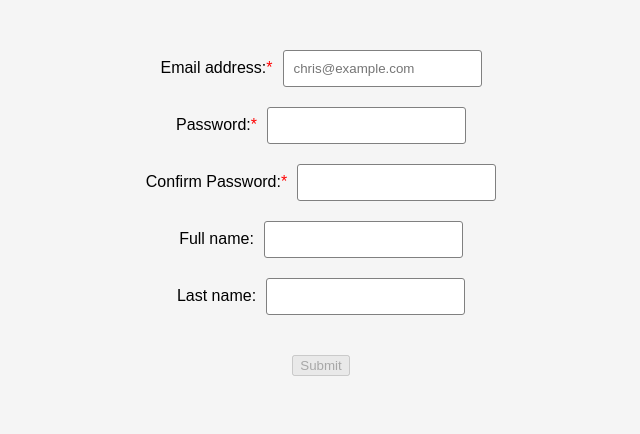
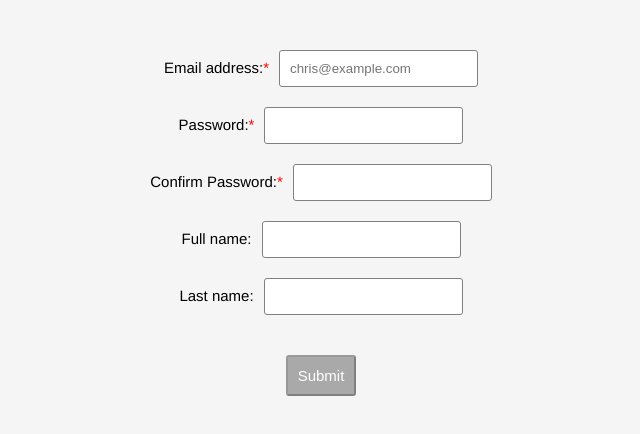
Before and after one commit to chris-bingham/my-first-react-app, a React (Create React App) app: page / in a window 1280 px wide. Shown: the top 434 px of the page, without its empty margins (319-959 px from the left). Built offline with nearby package versions, Linux system fonts and the light colour scheme.

Commit message:
styled submit button

```diff
--- a/src/App.css
+++ b/src/App.css
@@ -1,5 +1,7 @@
 body {
   background-color: rgb(245, 245, 245);
+  font-family: Helvetica, sans-serif;
+  font-size: 15px;
 }
 
 form {
@@ -18,6 +20,19 @@ input[type="password"] {
   padding: 10px;
 }
 
+button[type="submit"] {
+  border-radius: 3px;
+  background-color: cornflowerblue;
+  color: white;
+  font-style: bold;
+  padding: 10px;
+  font-size: 1em;
+}
+
+button[type="submit"]:disabled {
+  background-color: darkgrey;
+}
+
 label {
   margin-right: 10px;
 }
```
